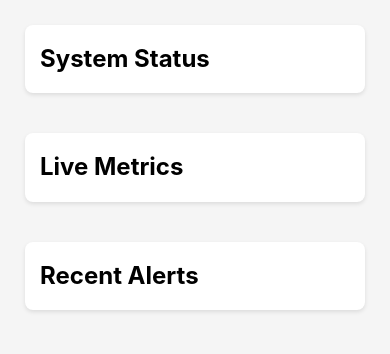
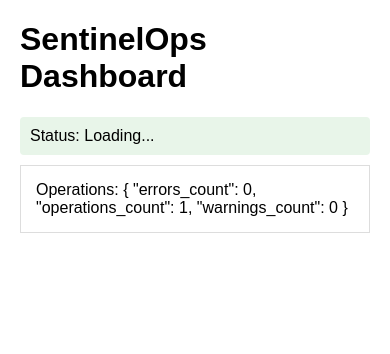
Before and after one commit to rfc391/SentinelOps, a Flask app: template templates/index.html in a window 390 px wide. Shown: the top 354 px of the page. Run offline with Flask 3, Linux system fonts and the light colour scheme; the template is opened without the code that fills it, so the values that code supplies are empty; some libraries are stand-ins or nearby versions.

Commit message:
Assistant checkpoint: Set up complete SentinelOps project
Assistant generated file changes:
- main.py: Create main entry point
- templates/index.html: Create dashboard template
- .replit: Configure Replit run settings

---

User prompt:

Build this entire project for me

```diff
--- a/requirements.txt
+++ b/requirements.txt
@@ -7,3 +7,9 @@
 requests==2.32.2
 modules
 modules
+flask
+flask-socketio
+pytest
+pytest-cov
+python-socketio
+requests
--- a/templates/index.html
+++ b/templates/index.html
@@ -1,77 +1,38 @@
 
 <!DOCTYPE html>
-<html lang="en">
+<html>
 <head>
-    <meta charset="UTF-8">
-    <meta name="viewport" content="width=device-width, initial-scale=1.0">
     <title>SentinelOps Dashboard</title>
     <style>
-        * { box-sizing: border-box; margin: 0; padding: 0; }
-        body {
-            font-family: -apple-system, BlinkMacSystemFont, sans-serif;
-            line-height: 1.6;
-            padding: 15px;
-            background: #f5f5f5;
-        }
-        .container {
-            max-width: 1200px;
-            margin: 0 auto;
-            padding: 20px;
-        }
-        .card {
-            background: white;
-            border-radius: 8px;
-            padding: 20px;
-            margin-bottom: 20px;
-            box-shadow: 0 2px 4px rgba(0,0,0,0.1);
-        }
-        .grid {
-            display: grid;
-            grid-template-columns: repeat(auto-fit, minmax(280px, 1fr));
-            gap: 20px;
-        }
-        button {
-            background: #0066ff;
-            color: white;
-            border: none;
-            padding: 10px 20px;
-            border-radius: 4px;
-            cursor: pointer;
-            font-size: 16px;
-        }
-        @media (max-width: 600px) {
-            .container { padding: 10px; }
-            .card { padding: 15px; }
-        }
+        body { font-family: Arial, sans-serif; margin: 20px; }
+        .metrics { border: 1px solid #ddd; padding: 15px; margin: 10px 0; }
+        .status { background: #e8f5e9; padding: 10px; border-radius: 4px; }
     </style>
 </head>
 <body>
-    <div class="container">
-        <div class="grid">
-            <div class="card" id="status">
-                <h2>System Status</h2>
-                <div id="statusContent"></div>
-            </div>
-            <div class="card" id="metrics">
-                <h2>Live Metrics</h2>
-                <div id="metricsContent"></div>
-            </div>
-            <div class="card" id="alerts">
-                <h2>Recent Alerts</h2>
-                <div id="alertsContent"></div>
-            </div>
-        </div>
-    </div>
-    <script src="https://cdnjs.cloudflare.com/ajax/libs/socket.io/4.0.1/socket.io.js"></script>
+    <h1>SentinelOps Dashboard</h1>
+    <div class="status" id="status">Status: Loading...</div>
+    <div class="metrics" id="metrics">Loading metrics...</div>
+
     <script>
-        const socket = io();
-        socket.on('connect', () => {
-            console.log('Connected to server');
-        });
-        socket.on('alert', (data) => {
-            const alertsDiv = document.getElementById('alertsContent');
-            alertsDiv.innerHTML = `<p>${data.message}</p>` + alertsDiv.innerHTML;
-        });
+        function updateStatus() {
+            fetch('/api/status')
+                .then(response => response.json())
+                .then(data => {
+                    document.getElementById('status').innerHTML =
+                        `Status: ${data.status}<br>Uptime: ${data.uptime}`;
+                });
+
+            fetch('/api/metrics')
+                .then(response => response.json())
+                .then(data => {
+                    document.getElementById('metrics').innerHTML =
+                        `Operations: ${JSON.stringify(data.operations, null, 2)}`;
+                });
+        }
+
+        setInterval(updateStatus, 5000);
+        updateStatus();
     </script>
 </body>
 </html>
```
Also changed, not shown: main.py (added, +46 -0 lines), 1 other file.
